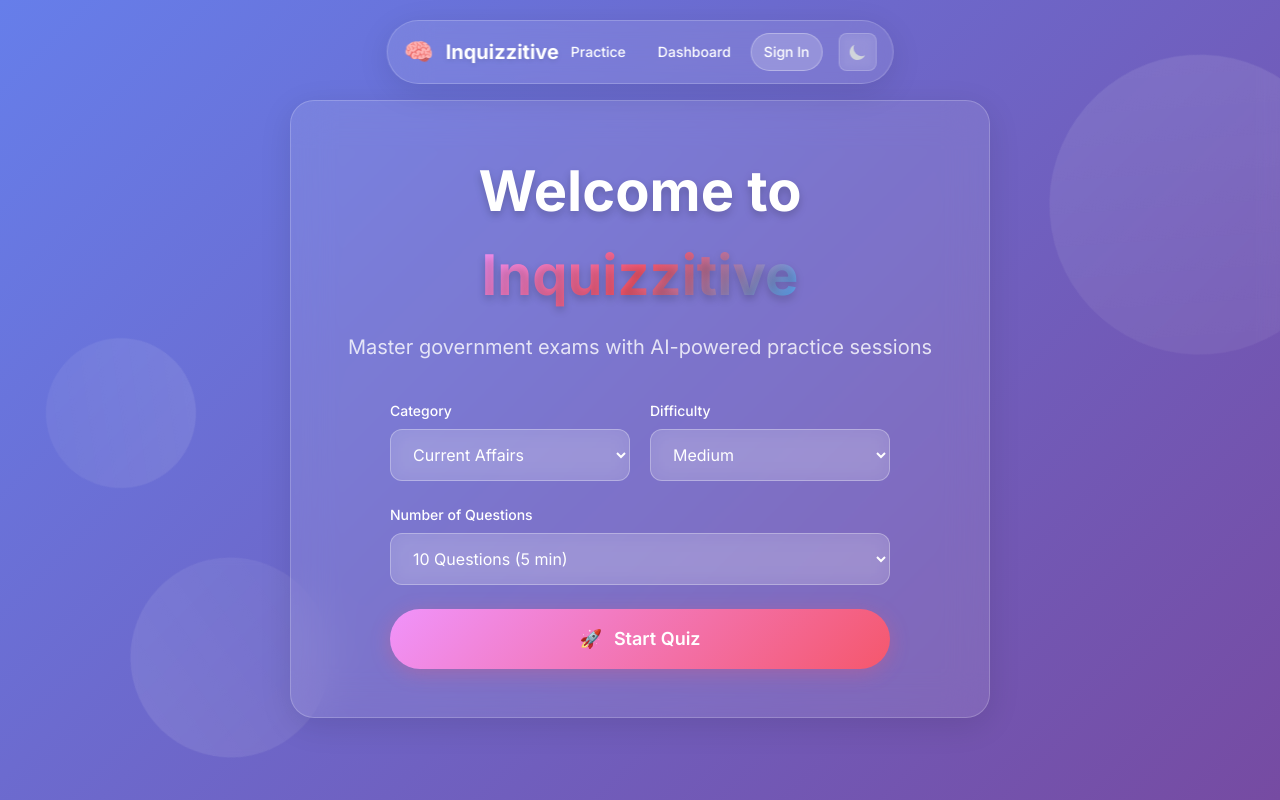
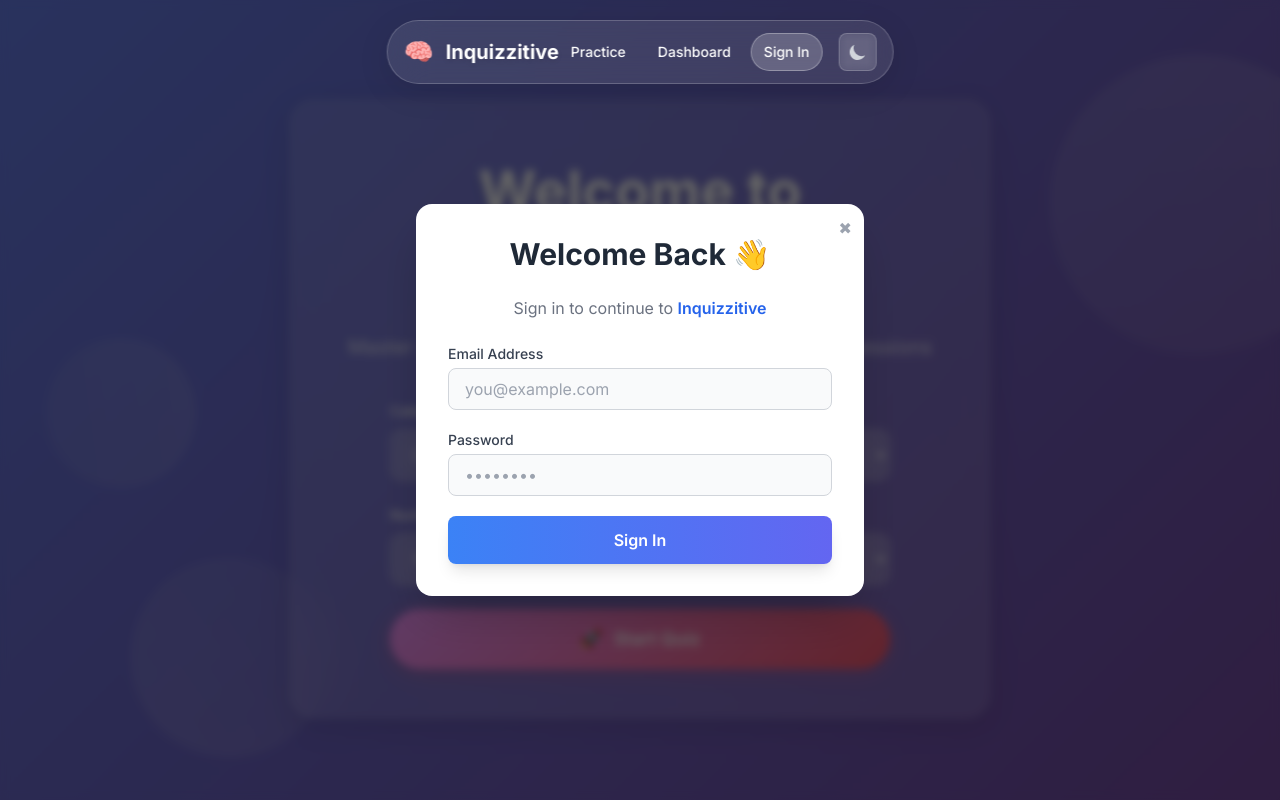
Before and after one commit to sb-decoder/inquizzitive, a React (Vite) app: page / in a window 1280 px wide. Both pictures are taken after a click on the button "Sign In". Built offline with nearby package versions, Linux system fonts and the light colour scheme.

Commit message:
Added login basic functionality

```diff
--- a/src/App.jsx
+++ b/src/App.jsx
@@ -1,9 +1,11 @@
 import { GoogleGenerativeAI } from "@google/generative-ai";
 import { useEffect, useState } from "react";
+import Signin from './components/Signin.jsx';
 
 export default function App() {
   // Mobile menu state
   const [isMobileMenuOpen, setIsMobileMenuOpen] = useState(false);
+  const [user, setUser] = useState(null); // null = not logged in
 
   // Custom questions for subjects
   // const customQuestions = {
@@ -356,6 +358,7 @@
     return savedMode ? JSON.parse(savedMode) : false;
   });
 
+  const [showSignin, setShowSignin] = useState(false);
   useEffect(() => {
     if (isDarkMode) {
       document.documentElement.classList.add("dark");
@@ -367,6 +370,17 @@
 
   const toggleDarkMode = () => {
     setIsDarkMode(!isDarkMode);
+  };
+  // Handle Sign In
+  const handleSigninSuccess = (userData) => {
+    setUser(userData);
+    setShowSignin(false);
+  };
+
+  // Handle Logout
+  const handleLogout = () => {
+    setUser(null);
+    setShowSignin(false);
   };
 
   // Fetch Quiz
@@ -555,7 +569,23 @@
             Practice
           </button>
           <button className="nav-btn">Dashboard</button>
-          <button className="nav-btn nav-btn-primary">Sign In</button>
+
+           {user ? (
+            <button
+              className="nav-btn nav-btn-primary"
+              onClick={handleLogout}
+            >
+              Logout
+            </button>
+          ) : (
+            <button
+              className="nav-btn nav-btn-primary"
+              onClick={() => setShowSignin(true)}
+            >
+              Sign In
+            </button>
+          )}
+
 
           <button
             onClick={toggleDarkMode}
@@ -629,7 +659,15 @@
           </button>
         </div>
       </nav>
-
+       {/* ✅ Show Signin Form as Modal */}
+      {showSignin && (
+        <div className="fixed inset-0 flex items-center justify-center bg-black/60 backdrop-blur-sm z-50">
+          <Signin
+            onClose={() => setShowSignin(false)}
+            onSigninSuccess={handleSigninSuccess}
+          />
+        </div>
+      )}
       {/* Mobile Menu Dropdown */}
       {isMobileMenuOpen && (
         <div className="mobile-menu">
--- /dev/null
+++ b/src/components/Signin.jsx
@@ -0,0 +1,84 @@
+import { useState } from "react";
+
+export default function Signin({ onClose,onSigninSuccess }) {
+  const [email, setEmail] = useState("");
+  const [password, setPassword] = useState("");
+
+  const handleSubmit = (e) => {
+    e.preventDefault();
+    console.log("Email:", email, "Password:", password);
+
+    const userData = { name: "John Doe", email }; // example
+    if (onSigninSuccess) onSigninSuccess(userData); // notify parent
+    onClose(); // close modal
+  };
+
+
+
+  return (
+    <div className="bg-white dark:bg-gray-900 shadow-2xl rounded-2xl p-8 w-[90%] max-w-md relative">
+      {/* Close Button */}
+      <button
+        onClick={onClose}
+        className="absolute top-3 right-3 text-gray-400 hover:text-red-500 transition"
+      >
+        ✖
+      </button>
+
+      {/* Title */}
+      <h2 className="text-3xl font-bold text-center mb-6 text-gray-800 dark:text-gray-100">
+        Welcome Back 👋
+      </h2>
+      <p className="text-center text-gray-500 dark:text-gray-400 mb-6">
+        Sign in to continue to{" "}
+        <span className="font-semibold text-blue-600">Inquizzitive</span>
+      </p>
+
+      {/* Email */}
+      <div className="mb-5">
+        <label className="block text-sm font-medium mb-1 text-gray-700 dark:text-gray-300">
+          Email Address
+        </label>
+        <input
+          type="email"
+          value={email}
+          onChange={(e) => setEmail(e.target.value)}
+          className="w-full px-4 py-2 border border-gray-300 dark:border-gray-700 rounded-lg
+                     bg-gray-50 dark:bg-gray-800 text-gray-900 dark:text-gray-100
+                     focus:outline-none focus:ring-2 focus:ring-blue-400"
+          placeholder="you@example.com"
+          required
+        />
+      </div>
+
+      {/* Password */}
+      <div className="mb-5">
+        <label className="block text-sm font-medium mb-1 text-gray-700 dark:text-gray-300">
+          Password
+        </label>
+        <input
+          type="password"
+          value={password}
+          onChange={(e) => setPassword(e.target.value)}
+          className="w-full px-4 py-2 border border-gray-300 dark:border-gray-700 rounded-lg
+                     bg-gray-50 dark:bg-gray-800 text-gray-900 dark:text-gray-100
+                     focus:outline-none focus:ring-2 focus:ring-blue-400"
+          placeholder="••••••••"
+          required
+        />
+      </div>
+
+      {/* Submit */}
+        <button
+        type="submit"
+        onClick={handleSubmit}
+        className="w-full py-3 rounded-lg font-semibold text-white
+                   bg-gradient-to-r from-blue-500 to-indigo-500
+                   hover:from-blue-600 hover:to-indigo-600
+                   transition-all duration-300 shadow-lg"
+      >
+        Sign In
+      </button>
+    </div>
+  );
+}
```
